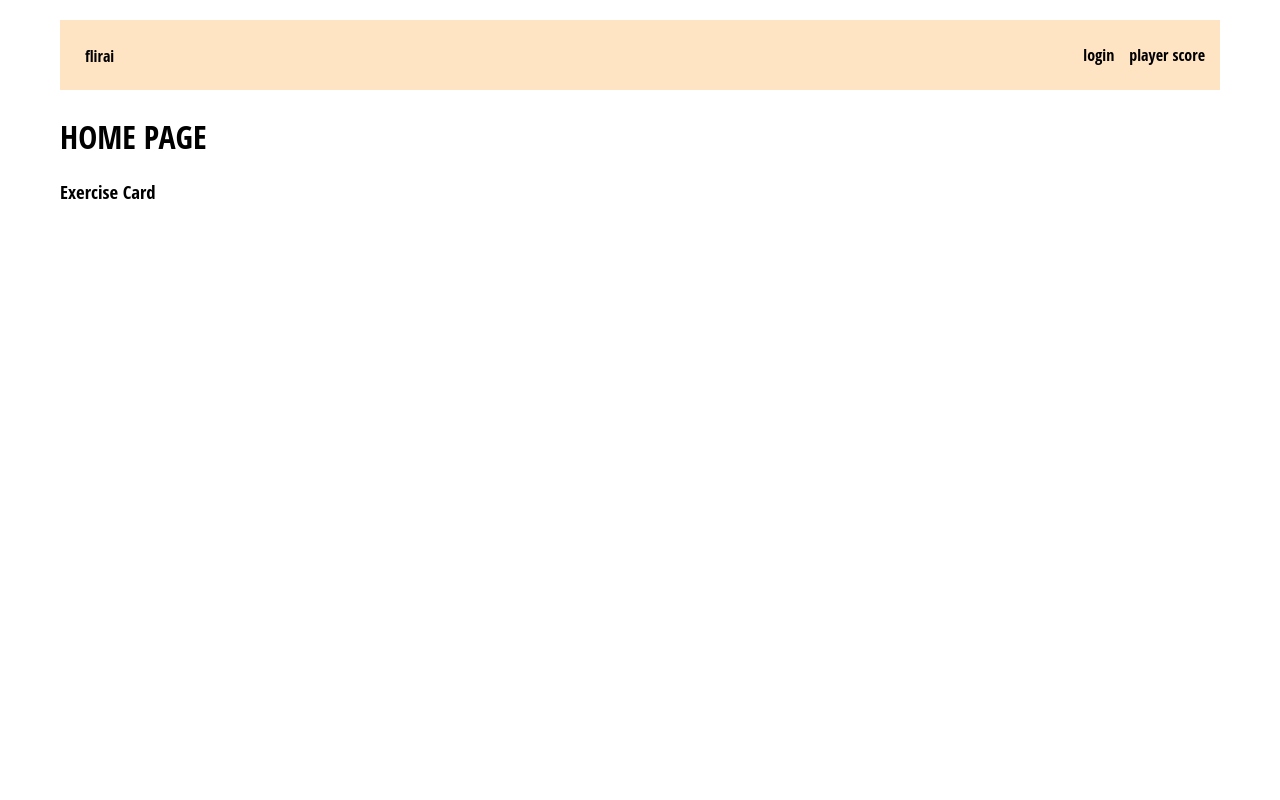
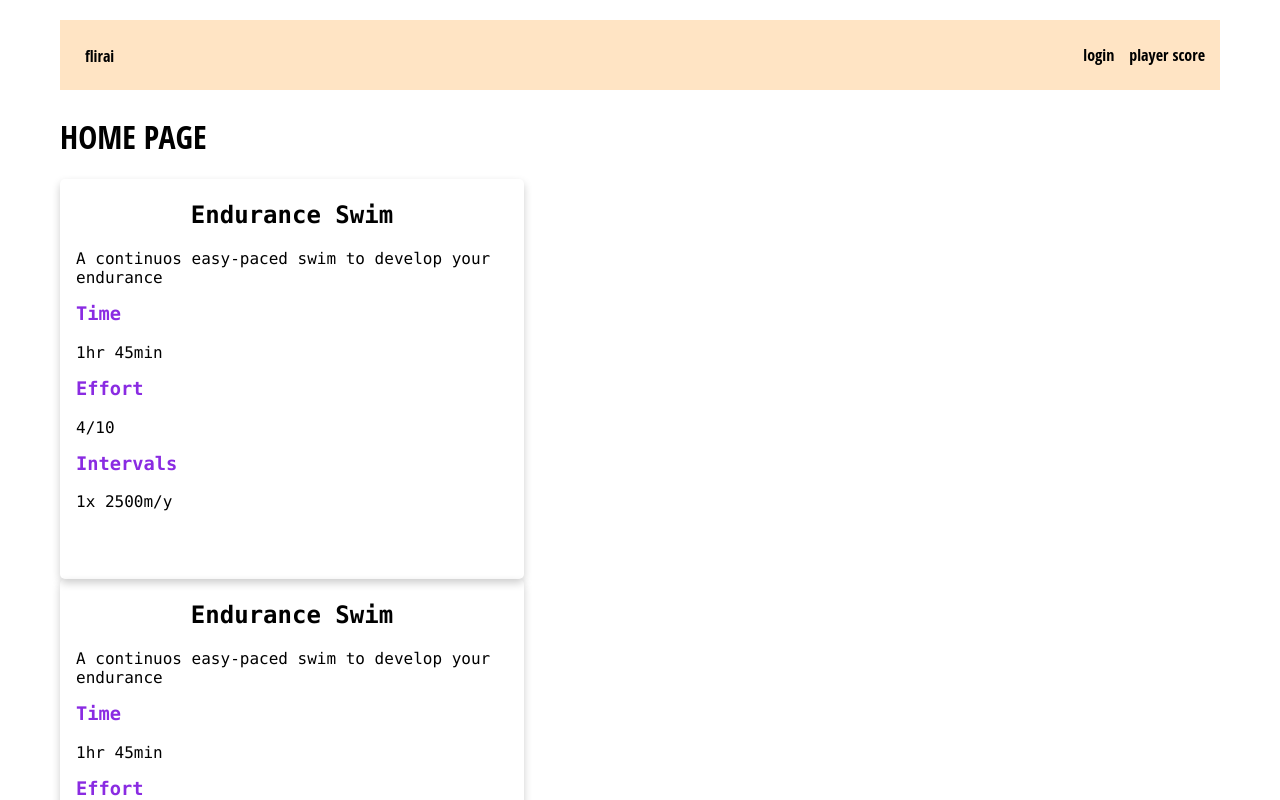
Before and after one commit to dotsync/flirai-fitness-app, a React (Create React App) app: page /home in a window 1280 px wide. Shown: the top 800 px of the page. Built offline with nearby package versions, Linux system fonts and the light colour scheme; no server answers.

Commit message:
Creates ExerciseCard component

```diff
--- /dev/null
+++ b/src/components/ExerciseCard/ExerciseCard.css
@@ -0,0 +1,21 @@
+.card {
+  box-shadow: 0 4px 8px 0 rgba(0,0,0,0.2);
+  transition: 0.3s;
+  min-height: 400px;
+  width: 40%;
+  border-radius: 5px;
+}
+
+.card:hover {
+  box-shadow: 0 8px 16px 0 rgba(0,0,0,0.2);
+}
+
+.container {
+  padding: 2px 16px;
+  font-family: "Lucida Console", "Courier New", monospace;
+}
+
+h3 {
+  color: blueviolet;
+  margin-top: 2px;
+}
--- a/src/components/ExerciseCard/ExerciseCard.jsx
+++ b/src/components/ExerciseCard/ExerciseCard.jsx
@@ -1,9 +1,23 @@
 import React from 'react';
+import './ExerciseCard.css';
+
+const DUMMY_EXERCISE_CARD = {
+  title: 'Endurance Swim',
+};
 
 export default function ExerciseCard() {
   return (
-    <div>
-      <h3>Exercise Card</h3>
+    <div className="card">
+      <div className="container">
+        <h2><b>{DUMMY_EXERCISE_CARD.title}</b></h2>
+        <p>A continuos easy-paced swim to develop your endurance</p>
+        <h3>Time</h3>
+        <p>1hr 45min</p>
+        <h3>Effort</h3>
+        <p>4/10</p>
+        <h3>Intervals</h3>
+        <p>1x 2500m/y</p>
+      </div>
     </div>
   );
 }
--- a/src/pages/Homepage/Homepage.jsx
+++ b/src/pages/Homepage/Homepage.jsx
@@ -5,6 +5,9 @@ export default function Homepage() {
   return (
     <div>
       <h1>HOME PAGE</h1>
+      <ExerciseCard name="name" />
+      <ExerciseCard />
+      <ExerciseCard />
       <ExerciseCard />
     </div>
   );
```
Also changed, not shown: 1 other file (tests, documents, lock files or other folders).
